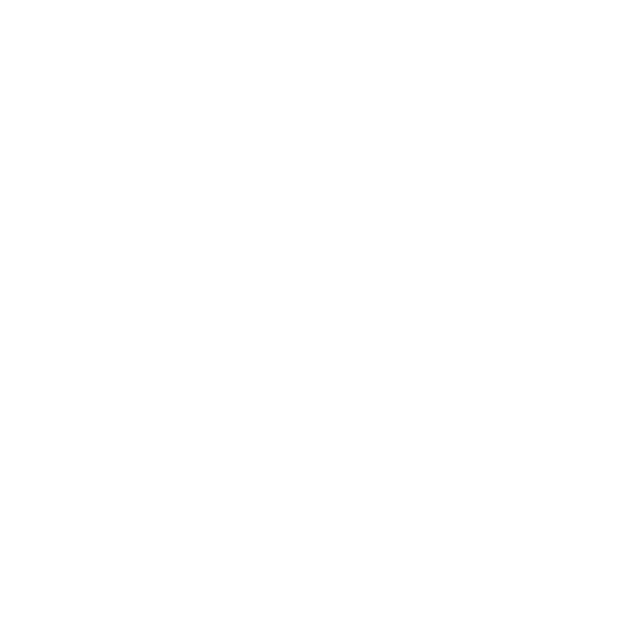
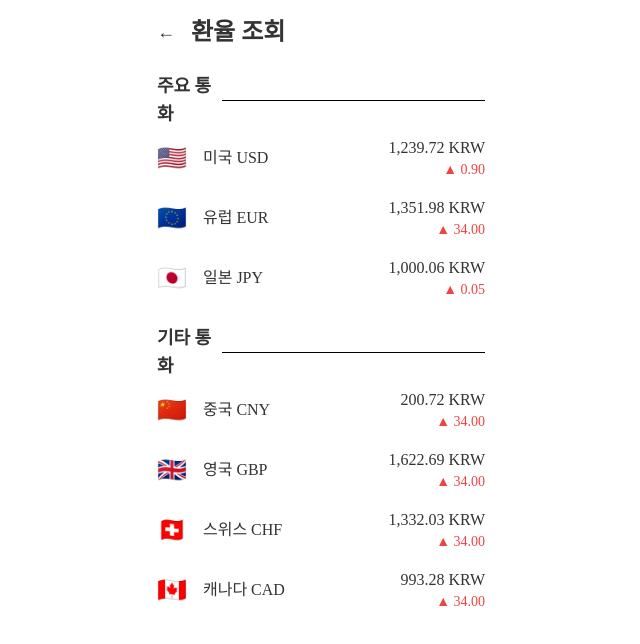
Before and after one commit to seoh77/Trabean, a React (Create React App) app in the folder frontend/: page /exchange in a window 1280 px wide. Before the commit this address had no page. Shown: the top 644 px of the page, without its empty margins (319-959 px from the left). Built offline with nearby package versions, Linux system fonts and the light colour scheme; a web font is replaced by a local one.

Commit message:
feat : 환율 하드코딩

```diff
--- a/frontend/src/App.tsx
+++ b/frontend/src/App.tsx
@@ -7,6 +7,7 @@ import LoginPage from "./pages/LoginPage/LoginPage";
 import MainPage from "./pages/MainPage/MainPage";
 import TransferList from "./pages/TransferPage/TransferPage.TransferList";
 import TransferLists from "./pages/TransferPage/TransferPage.TransferLists";
+import ExchangeRates from "./pages/Exchange/ExchangePage";
 
 function App() {
   return (
@@ -22,6 +23,7 @@ function App() {
         <Route path="/payment/list" element={<PaymentHistory />} />
         <Route path="/transfer/list" element={<TransferLists />} />
         <Route path="/transfer/list/:account" element={<TransferList />} />
+        <Route path="/exchange" element={<ExchangeRates />} />
       </Routes>
     </div>
   );
--- /dev/null
+++ b/frontend/src/pages/Exchange/ExchangePage.tsx
@@ -0,0 +1,119 @@
+import React from "react";
+
+const ExchangeRates = () => {
+  const mainCurrencies = [
+    {
+      id: 1,
+      name: "미국 USD",
+      rate: "1,239.72 KRW",
+      change: "0.90",
+      flag: "🇺🇸",
+    },
+    {
+      id: 2,
+      name: "유럽 EUR",
+      rate: "1,351.98 KRW",
+      change: "34.00",
+      flag: "🇪🇺",
+    },
+    {
+      id: 3,
+      name: "일본 JPY",
+      rate: "1,000.06 KRW",
+      change: "0.05",
+      flag: "🇯🇵",
+    },
+  ];
+
+  const otherCurrencies = [
+    {
+      id: 1,
+      name: "중국 CNY",
+      rate: "200.72 KRW",
+      change: "34.00",
+      flag: "🇨🇳",
+    },
+    {
+      id: 2,
+      name: "영국 GBP",
+      rate: "1,622.69 KRW",
+      change: "34.00",
+      flag: "🇬🇧",
+    },
+    {
+      id: 3,
+      name: "스위스 CHF",
+      rate: "1,332.03 KRW",
+      change: "34.00",
+      flag: "🇨🇭",
+    },
+    {
+      id: 4,
+      name: "캐나다 CAD",
+      rate: "993.28 KRW",
+      change: "34.00",
+      flag: "🇨🇦",
+    },
+  ];
+
+  return (
+    <div className="p-4">
+      {/* 상단 제목 */}
+      <div className="flex items-center mb-6">
+        <button type="button" className="mr-4 text-lg">
+          ←
+        </button>
+        {/* 뒤로가기 버튼 */}
+        <h1 className="text-2xl font-bold">환율 조회</h1>
+      </div>
+
+      {/* 주요 통화 */}
+      <div className="mb-6">
+        <div className="flex justify-between items-center mb-2">
+          <h2 className="text-lg font-semibold">주요 통화</h2>
+          <div className="w-full border-b border-black ml-2" />
+        </div>
+        {mainCurrencies.map((currency) => (
+          <div
+            key={currency.id}
+            className="flex justify-between items-center mb-4"
+          >
+            <div className="flex items-center">
+              <span className="text-2xl mr-4">{currency.flag}</span>
+              <p>{currency.name}</p>
+            </div>
+            <div className="text-right">
+              <p>{currency.rate}</p>
+              <p className="text-sm text-red-500">▲ {currency.change}</p>
+            </div>
+          </div>
+        ))}
+      </div>
+
+      {/* 기타 통화 */}
+      <div>
+        <div className="flex justify-between items-center mb-2">
+          <h2 className="text-lg font-semibold">기타 통화</h2>
+          <div className="w-full border-b border-black ml-2" />
+        </div>
+        {otherCurrencies.map((currency) => (
+          <div
+            key={currency.id}
+            className="flex justify-between items-center mb-4"
+          >
+            <div className="flex items-center">
+              <span className="text-2xl mr-4">{currency.flag}</span>
+              <p>{currency.name}</p>
+            </div>
+            <div className="text-right">
+              <p>{currency.rate}</p>
+              <p className="text-sm text-red-500">▲ {currency.change}</p>
+            </div>
+          </div>
+        ))}
+      </div>
+    </div>
+  );
+};
+
+export default ExchangeRates;
```
